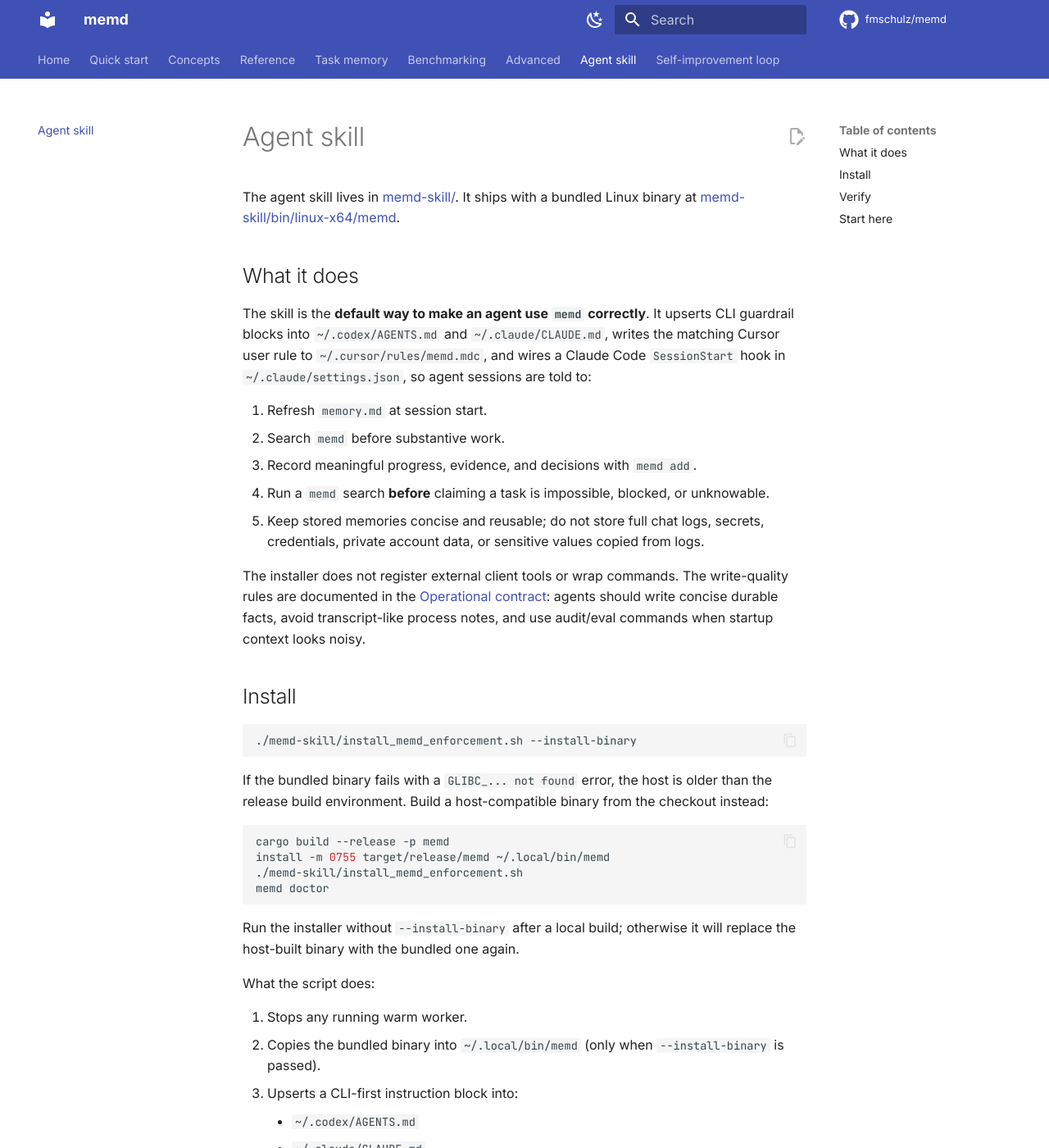
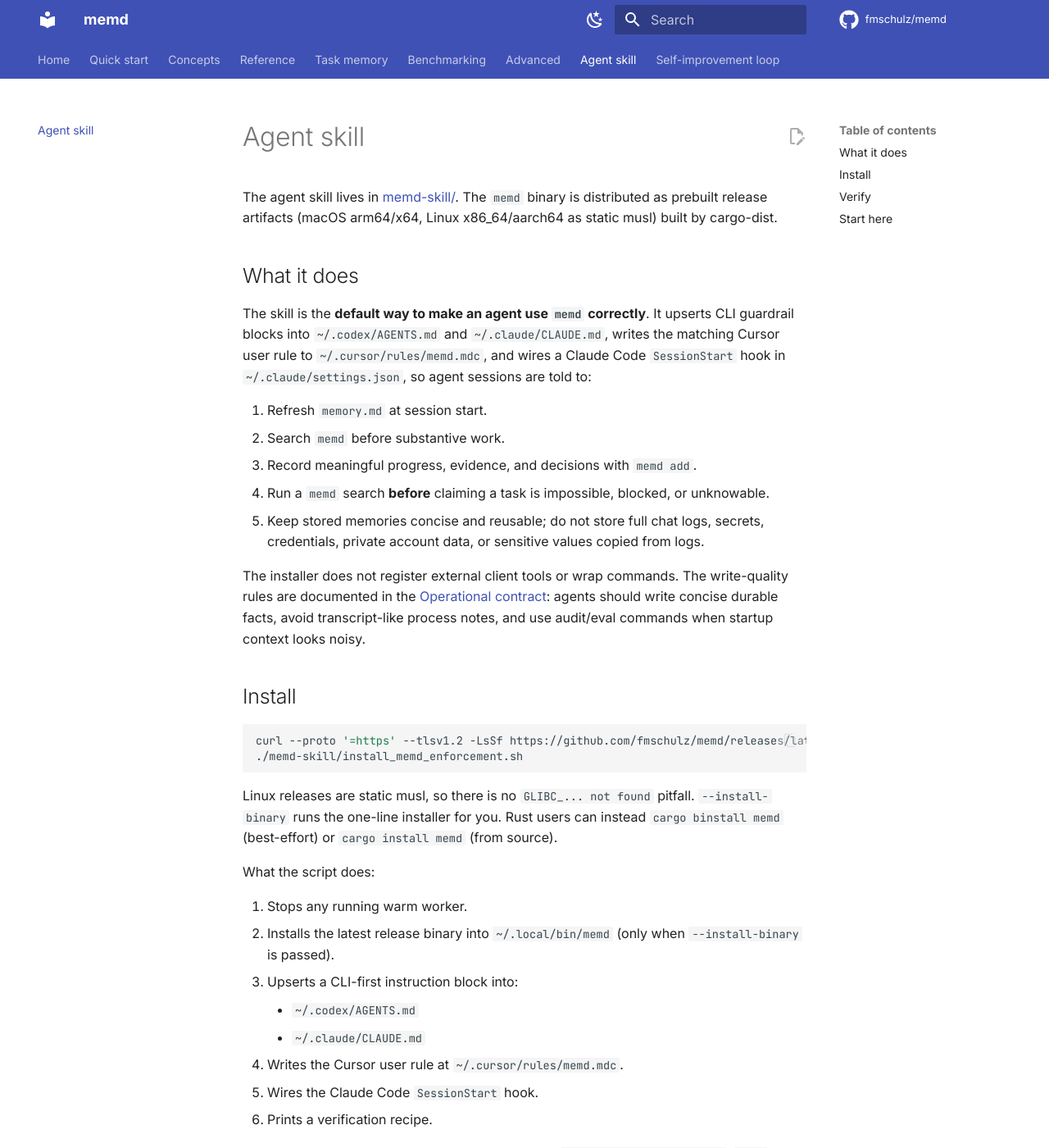
Before and after one commit to fmschulz/memd, an MkDocs documentation site: the page built from docs/agent-skill.md, in a window 1280 px wide and 1400 px high. Shown: the whole window at 82% size. Built offline with MkDocs 1.6.1 and Material for MkDocs 9.7.7, drawn with Linux system fonts in a browser that asks for light colours; comment, search, counter and statistics services are not loaded; the version menu is left out; some of the changed text lies outside the part shown.

Commit message:
dist(skill): install release binary instead of committing a 30MB blob
Phase 2 of the cargo-dist migration: stop shipping the binary inside git.
- Remove memd-skill/bin/linux-x64/memd (~29 MB) from HEAD; cargo-dist release
  assets replace it. (History still holds prior blobs; not purged here.)
- install_memd_enforcement.sh --install-binary now curls the cargo-dist
  installer (static musl on Linux) instead of copying the in-repo blob.
- Docs cut over to the one-line installer (shell primary; cargo binstall
  best-effort; cargo install from source): README.md, memd-skill/{INSTALL,SKILL,
  README}.md, docs/{quickstart,agent-skill}.md. Removed the GLIBC fallback
  (static musl makes it moot).
- Drop the obsolete bundled-binary version check from verify_memd_enforcement.sh
  and from version-consistency CI (script + workflow path triggers).
Verified: bash -n on all 3 scripts; all 6 workflows valid YAML;
check_version_consistency.sh passes (exit 0) without the binary.

````diff
--- a/docs/agent-skill.md
+++ b/docs/agent-skill.md
@@ -2,8 +2,8 @@
 
 The agent skill lives in
 [memd-skill/](https://github.com/fmschulz/memd/tree/main/memd-skill).
-It ships with a bundled Linux binary at
-[memd-skill/bin/linux-x64/memd](https://github.com/fmschulz/memd/tree/main/memd-skill/bin/linux-x64).
+The `memd` binary is distributed as prebuilt release artifacts (macOS arm64/x64,
+Linux x86_64/aarch64 as static musl) built by cargo-dist.
 
 ## What it does
 
@@ -31,27 +31,18 @@
 ## Install
 
 ```bash
-./memd-skill/install_memd_enforcement.sh --install-binary
+curl --proto '=https' --tlsv1.2 -LsSf https://github.com/fmschulz/memd/releases/latest/download/memd-installer.sh | sh
+./memd-skill/install_memd_enforcement.sh
 ```
 
-If the bundled binary fails with a `GLIBC_... not found` error, the host is
-older than the release build environment. Build a host-compatible binary from
-the checkout instead:
-
-```bash
-cargo build --release -p memd
-install -m 0755 target/release/memd ~/.local/bin/memd
-./memd-skill/install_memd_enforcement.sh
-memd doctor
-```
-
-Run the installer without `--install-binary` after a local build; otherwise it
-will replace the host-built binary with the bundled one again.
+Linux releases are static musl, so there is no `GLIBC_... not found` pitfall.
+`--install-binary` runs the one-line installer for you. Rust users can instead
+`cargo binstall memd` (best-effort) or `cargo install memd` (from source).
 
 What the script does:
 
 1. Stops any running warm worker.
-2. Copies the bundled binary into `~/.local/bin/memd` (only when
+2. Installs the latest release binary into `~/.local/bin/memd` (only when
    `--install-binary` is passed).
 3. Upserts a CLI-first instruction block into:
     - `~/.codex/AGENTS.md`
@@ -94,5 +85,5 @@
 - [memd-skill/INSTALL.md](https://github.com/fmschulz/memd/blob/main/memd-skill/INSTALL.md)
 - [Codex session-start hook example](https://github.com/fmschulz/memd/blob/main/memd-skill/examples/codex_session_start_hook.json)
 
-The bundled binary is refreshed automatically on every release tag — see the
-[release workflow](https://github.com/fmschulz/memd/blob/main/.github/workflows/release-skill-binary.yml).
+Release binaries are built for macOS and Linux (static musl) on every release
+tag — see the [release workflow](https://github.com/fmschulz/memd/blob/main/.github/workflows/release.yml).
````
Also changed, not shown: README.md (+14 -12 lines), docs/quickstart.md (+9 -12 lines), memd-skill/INSTALL.md (+20 -41 lines), memd-skill/README.md (+2 -3 lines), memd-skill/SKILL.md (+2 -3 lines), 4 other files.
